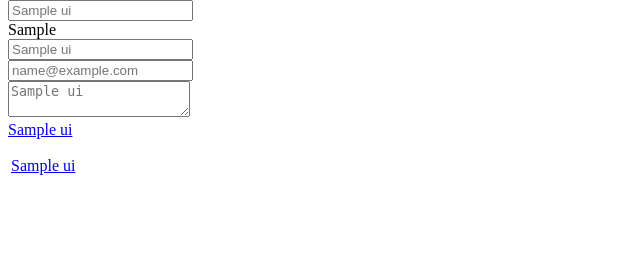
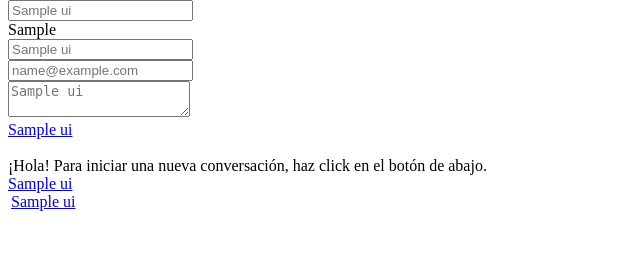
Before and after one commit to lets-talk/backbone-web-client, a PHP site: template views/widget/iframe-content.html.php in a window 1280 px wide. Shown: the part 305-564 px from the top of the page, without its empty margins (0-640 px from the left). Run offline with PHP 8.4, Linux system fonts and the light colour scheme; the template is opened without the code that fills it: most values are stand-ins (such as "Sample title", 1, 10 or a date in 2020); data that the repository does not hold is empty.

Commit message:
Basic view for welcome message if user is logged in

```diff
--- a/css/main.css
+++ b/css/main.css
@@ -110,7 +110,8 @@ body, html
 /* Login form state */
 
 .customer-chat-widget.login-form #customer-chat-content-login-form,
-.customer-chat-widget.password-validation-form #customer-chat-content-password-validation-form
+.customer-chat-widget.password-validation-form #customer-chat-content-password-validation-form,
+.customer-chat-widget.welcome-info #customer-chat-content-welcome-info
 {
     display: block;
 }
--- a/js/app/model/GuestChatModel.js
+++ b/js/app/model/GuestChatModel.js
@@ -79,12 +79,10 @@
             {
                 if(typeof this.get('conversationID') === 'number')
                 {
-                    console.log('hola');
                     _this.trigger('login:success');
                 }
                 else
                 {
-                    console.log('hola2');
                     _this.trigger('login:welcome');
                 }
 
--- a/js/app/view/WidgetView.js
+++ b/js/app/view/WidgetView.js
@@ -15,6 +15,7 @@
             'click #customer-chat-login-start'                : 'login',
             'click #customer-chat-password-validation-start'  : 'passwordValidation',
             'keydown #customer-chat-content-login-form input' : 'loginOnEnter',
+            'click #customer-chat-welcome-info-start'         : 'showChat',
 
             // Chat box
 
--- a/views/widget/iframe-content.html.php
+++ b/views/widget/iframe-content.html.php
@@ -166,14 +166,14 @@
                 <img src="<?php echo $app->asset('img/loading.gif') ?>"class="customer-chat-content-loading-icon" />
             </div>
 
-            <!--div id="customer-chat-content-welcome-info" class="customer-chat-content">
+            <div id="customer-chat-content-welcome-info" class="customer-chat-content">
                 <div class="customer-chat-content-info">
                     ¡Hola! Para iniciar una nueva conversación, haz click en el botón de abajo.
                 </div>
-                <!--div class="customer-chat-content-row">
-                    <a href="#" id="customer-chat-info-back" class="customer-chat-content-button"><i class="icon-circle-arrow-left icon-white" style="margin: 3px 3px 0 0;"></i> <?php echo $vars['ui']['startLabel'] ?></a>
+                <div class="customer-chat-content-row">
+                    <a href="#" id="customer-chat-welcome-info-start" class="customer-chat-content-button"><?php echo $vars['ui']['startLabel'] ?> <i class="icon-circle-arrow-right icon-white" style="margin: 3px 0 0 3px;"></i></a>
                 </div>
-            </div-->
+            </div>
 
             <div id="customer-chat-content-info" class="customer-chat-content">
                 <div id="customer-chat-info-text" class="customer-chat-content-info"></div>
```
